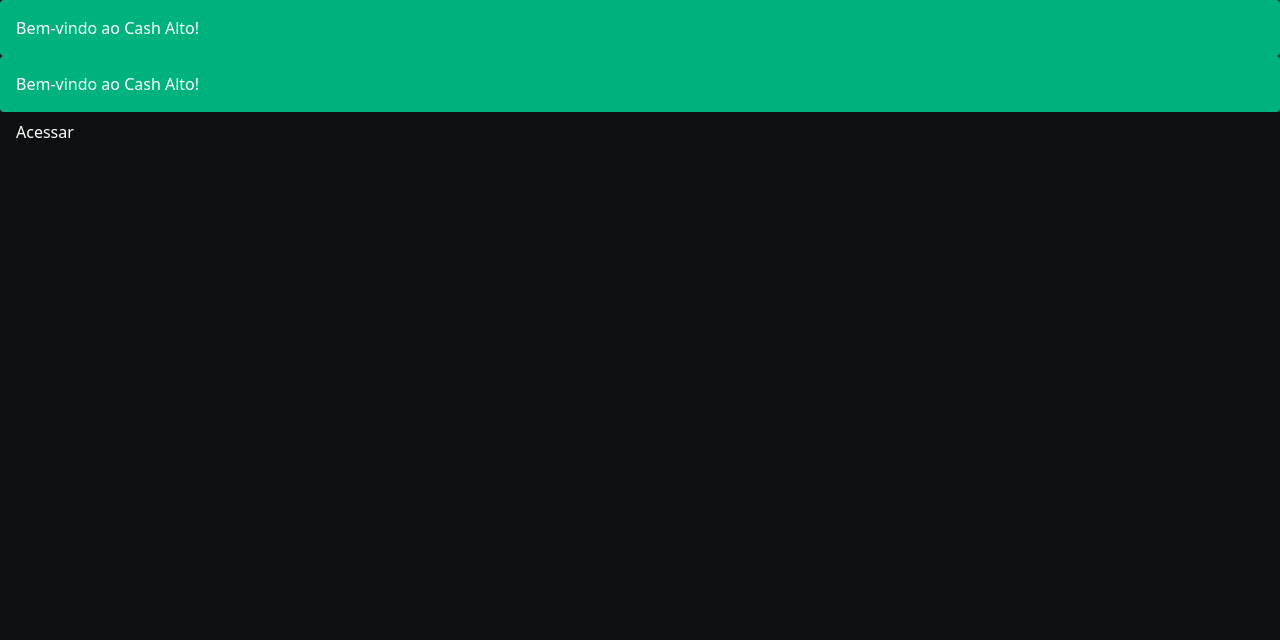
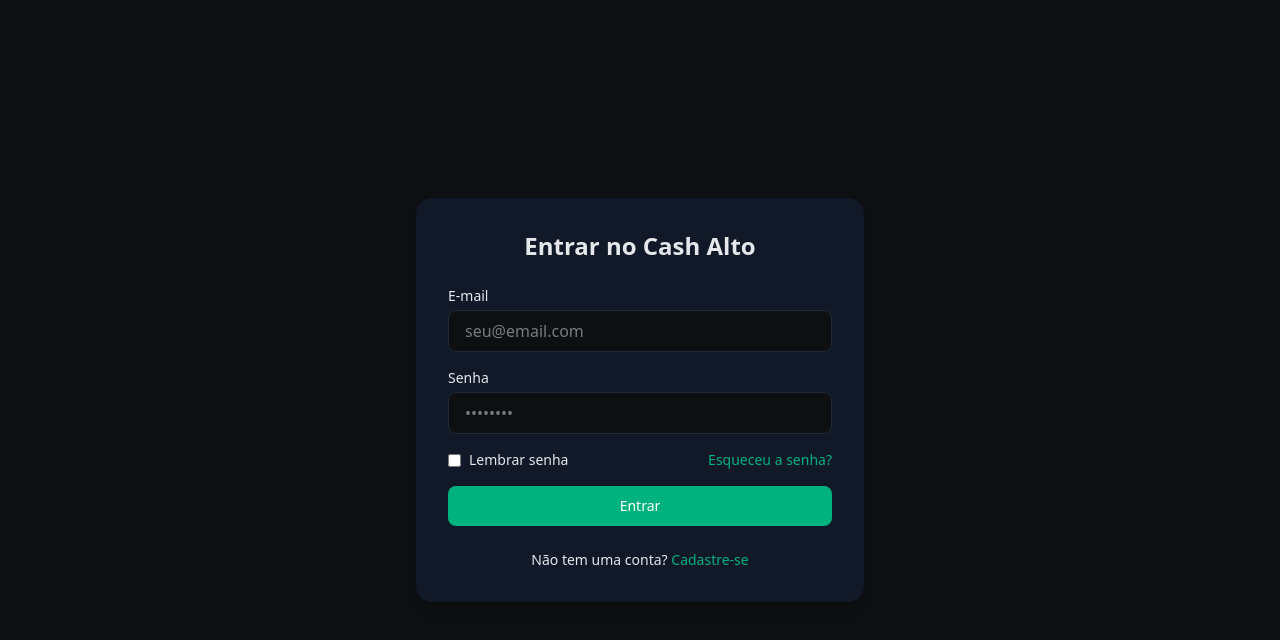
Before and after one commit to LucasPontees/Sistema-de-Agendamento-Barbearia, a Next.js app in the folder web/: page /login in a window 1280 px wide. Shown: the top 640 px of the page. Built offline with nearby package versions, Linux system fonts and the light colour scheme.

Commit message:
Refactor login page layout and enhance user interface. Update form structure with email and password fields, add "Remember me" checkbox, and implement a submit button using the new Button component. Improve styling for better user experience.

```diff
--- a/web/src/app/login/page.tsx
+++ b/web/src/app/login/page.tsx
@@ -1,18 +1,57 @@
 "use client"
+import { Button } from "@/components/ui/button";
 
-export default function Login() {
-    return <div>
-        <div className="bg-primary text-white p-4 rounded">
-            Bem-vindo ao Cash Alto!
+export default function LoginPage() {
+    return (
+        <div className="min-h-screen bg-background text-text flex items-center justify-center px-4">
+            <div className="w-full max-w-md bg-[#111827] rounded-2xl shadow-lg p-8">
+                <h1 className="text-2xl font-semibold text-center mb-6">Entrar no Cash Alto</h1>
+
+                <form className="space-y-4">
+                    <div>
+                        <label htmlFor="email" className="block mb-1 text-sm">E-mail</label>
+                        <input
+                            id="email"
+                            type="email"
+                            required
+                            className="w-full px-4 py-2 rounded-lg bg-background border border-border text-text placeholder:text-muted focus:outline-none focus:ring-2 focus:ring-primary focus:border-primary"
+                            placeholder="seu@email.com"
+                            autoComplete="off"
+                        />
+                    </div>
+
+                    <div>
+                        <label htmlFor="password" className="block mb-1 text-sm">Senha</label>
+                        <input
+                            id="password"
+                            type="password"
+                            required
+                            className="w-full px-4 py-2 rounded-lg bg-background border border-border text-text placeholder:text-muted focus:outline-none focus:ring-2 focus:ring-primary focus:border-primary"
+                            placeholder="••••••••"
+                        />
+                    </div>
+
+                    <div className="flex items-center justify-between text-sm">
+                        <label className="flex items-center space-x-2">
+                            <input type="checkbox" className="accent-primary" />
+                            <span>Lembrar senha</span>
+                        </label>
+                        <a href="#" className="text-primary hover:underline">Esqueceu a senha?</a>
+                    </div>
+
+                    <Button
+                        type="submit"
+                        className="w-full bg-primary hover:bg-primary-dark text-white py-2 rounded-lg font-medium"
+                    >
+                        Entrar
+                    </Button>
+                </form>
+
+                <p className="mt-6 text-center text-sm text-muted">
+                    Não tem uma conta?{' '}
+                    <a href="#" className="text-primary hover:underline">Cadastre-se</a>
+                </p>
+            </div>
         </div>
-
-        <div className="bg-primary text-white p-4 rounded">
-            Bem-vindo ao Cash Alto!
-        </div>
-
-        <button className="bg-cash-green hover:bg-secondary text-white px-4 py-2 rounded">
-            Acessar
-        </button>
-
-    </div>;
+    );
 }
--- a/web/src/components/ui/button.tsx
+++ b/web/src/components/ui/button.tsx
@@ -5,7 +5,7 @@
 import { cn } from "@/lib/utils"
 
 const buttonVariants = cva(
-  "inline-flex items-center justify-center gap-2 whitespace-nowrap rounded-md text-sm font-medium ring-offset-background transition-colors focus-visible:outline-none focus-visible:ring-2 focus-visible:ring-ring focus-visible:ring-offset-2 disabled:pointer-events-none disabled:opacity-50 [&_svg]:pointer-events-none [&_svg]:size-4 [&_svg]:shrink-0",
+  "inline-flex items-center justify-center gap-2 whitespace-nowrap rounded-md text-sm font-medium ring-offset-background transition-colors focus-visible:outline-none focus-visible:ring-2 focus-visible:ring-ring focus-visible:ring-offset-2 disabled:pointer-events-none disabled:opacity-50 [&_svg]:pointer-events-none [&_svg]:size-4 [&_svg]:shrink-0 cursor-pointer",
   {
     variants: {
       variant: {
```
